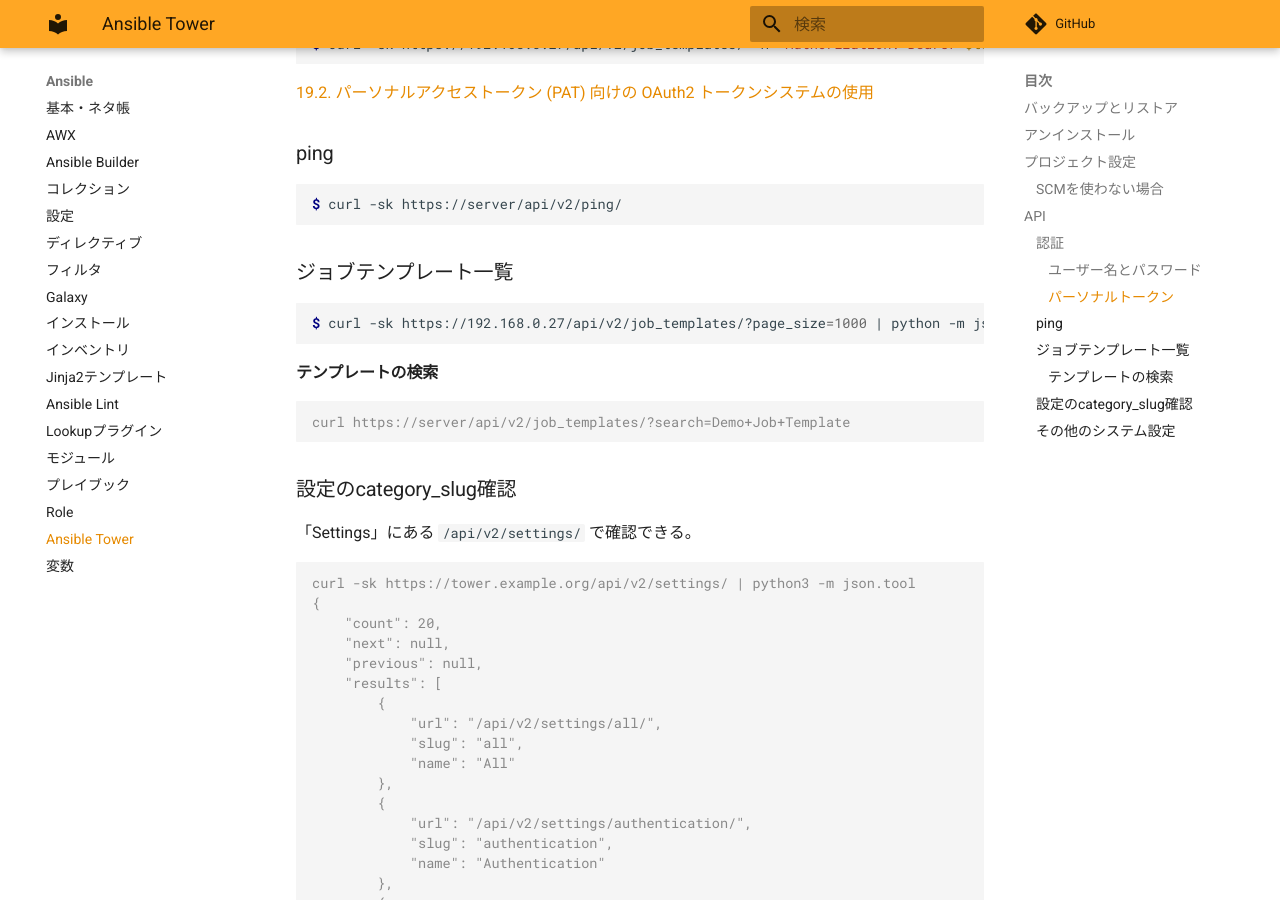
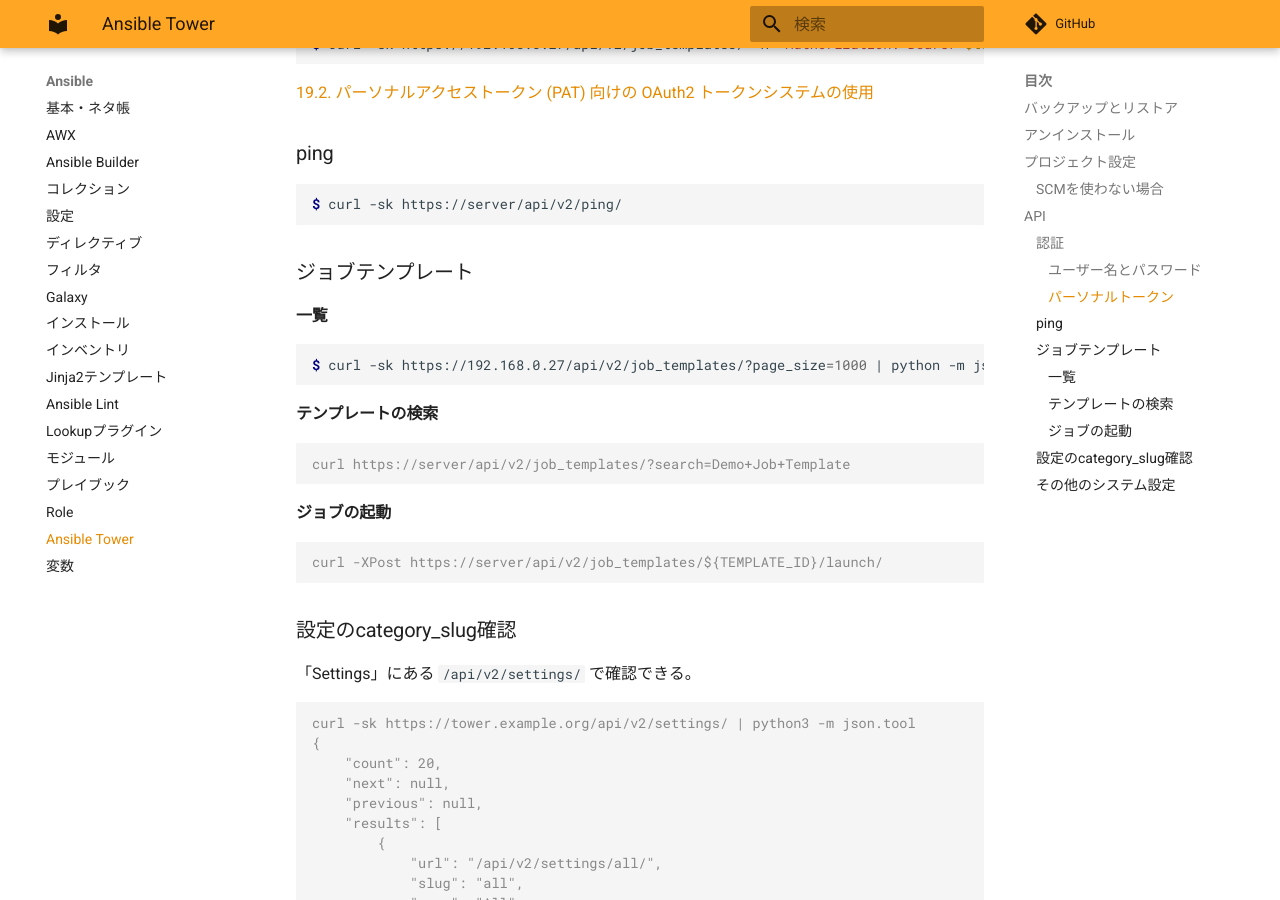
Before and after one commit to zaki-lknr/docs, an MkDocs documentation site: the page built from docs/Ansible/tower.md, in a window 1280 px wide and 900 px high, scrolled down 1544 px. Built offline with MkDocs 1.6.1 and Material for MkDocs 9.7.7, drawn with Linux system fonts in a browser that asks for light colours; comment, search, counter and statistics services are not loaded.

Commit message:
add: ansible/tower: ジョブの起動

````diff
--- a/docs/Ansible/tower.md
+++ b/docs/Ansible/tower.md
@@ -64,7 +64,9 @@ $ curl -sk https://192.168.0.27/api/v2/job_templates/ -H "Authorization: Bearer
 $ curl -sk https://server/api/v2/ping/
 ```
 
-### ジョブテンプレート一覧
+### ジョブテンプレート
+
+#### 一覧
 
 ```console
 $ curl -sk https://192.168.0.27/api/v2/job_templates/?page_size=1000 | python -m json.tool
@@ -74,6 +76,12 @@ $ curl -sk https://192.168.0.27/api/v2/job_templates/?page_size=1000 | python -m
 
 ```console
 curl https://server/api/v2/job_templates/?search=Demo+Job+Template
+```
+
+#### ジョブの起動
+
+```console
+curl -XPost https://server/api/v2/job_templates/${TEMPLATE_ID}/launch/
 ```
 
 ### 設定のcategory_slug確認
````
